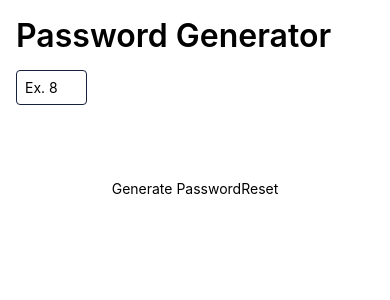
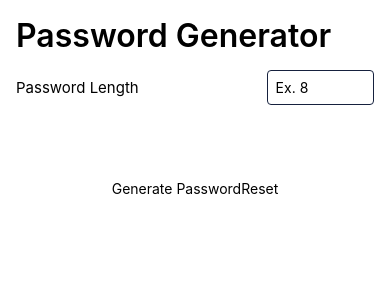
Before and after one commit to aadarshraj02/Password-Generator-React-Native, a React Native app: screen / in a window 390 px wide. Shown: the top 300 px of the page. Built offline with nearby package versions, Linux system fonts and the light colour scheme.

Commit message:
styled input

```diff
--- a/App.tsx
+++ b/App.tsx
@@ -92,6 +92,13 @@ export default function App() {
               <>
                 <View style={styles.inputWrapper}>
                   <View style={styles.inputColumn}>
+                    <Text style={styles.heading}>Password Length</Text>
+                    {touched.passwordLength && errors.passwordLength && (
+                      <Text style={styles.errorText}>
+                        {errors.passwordLength}
+                      </Text>
+                    )}
+                  </View>
                   <TextInput
                     style={styles.inputStyle}
                     value={values.passwordLength}
@@ -99,7 +106,6 @@ export default function App() {
                     placeholder="Ex. 8"
                     keyboardType="numeric"
                   />
-                  </View>
                 </View>
                 <View style={styles.inputWrapper}></View>
                 <View style={styles.inputWrapper}></View>
```
Lines whose indentation alone changed are shown as unchanged.
